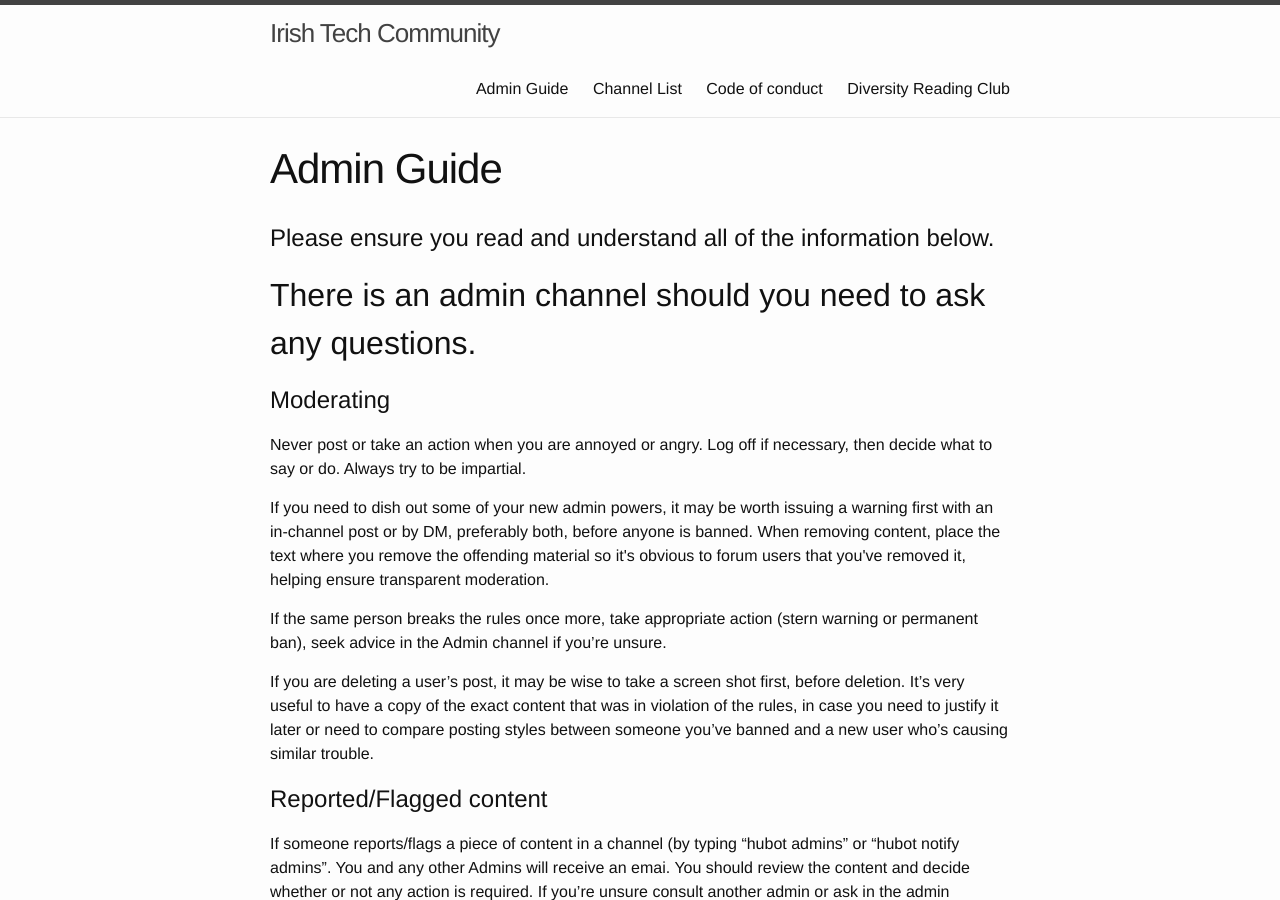
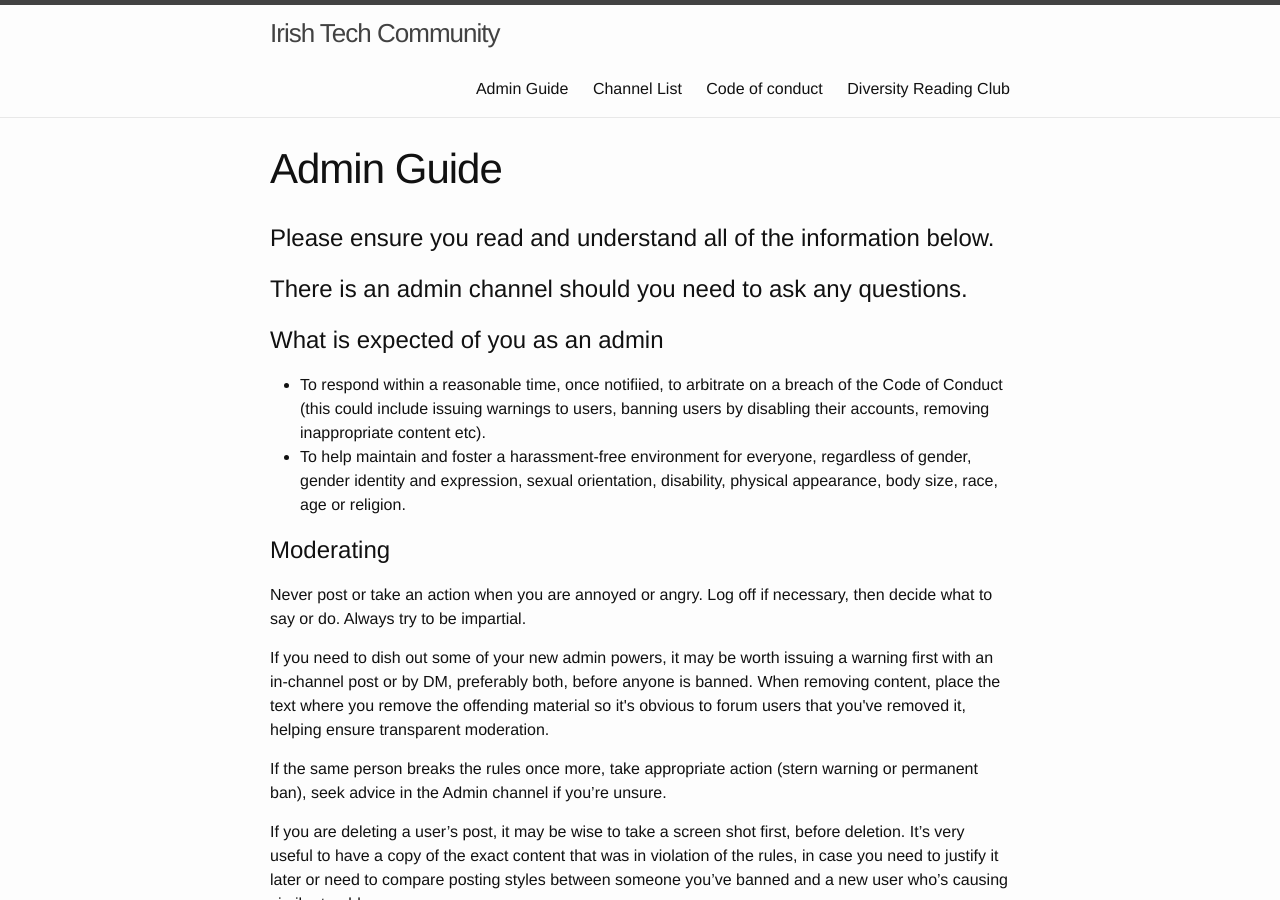
Before and after one commit to IrishTechCommunity/irishtechcommunity.github.io, a Jekyll site: the page built from adminguide.md, in a window 1280 px wide and 900 px high. Built offline with Jekyll 4.4.1, drawn with Linux system fonts in a browser that asks for light colours.

Commit message:
Update admin guide with responsibilities

```diff
--- a/adminguide.md
+++ b/adminguide.md
@@ -6,8 +6,11 @@ permalink: /adminguide/
 
 # Please ensure you read and understand all of the information below.
 
-## There is an admin channel should you need to ask any questions.
+# There is an admin channel should you need to ask any questions.
 
+# What is expected of you as an admin
+- To respond within a reasonable time, once notifiied, to arbitrate on a breach of the Code of Conduct (this could include issuing warnings to users, banning users by disabling their accounts, removing inappropriate content etc).
+- To help maintain and foster a harassment-free environment for everyone, regardless of gender, gender identity and expression, sexual orientation, disability, physical appearance, body size, race, age or religion.
 
 # Moderating
 
```
